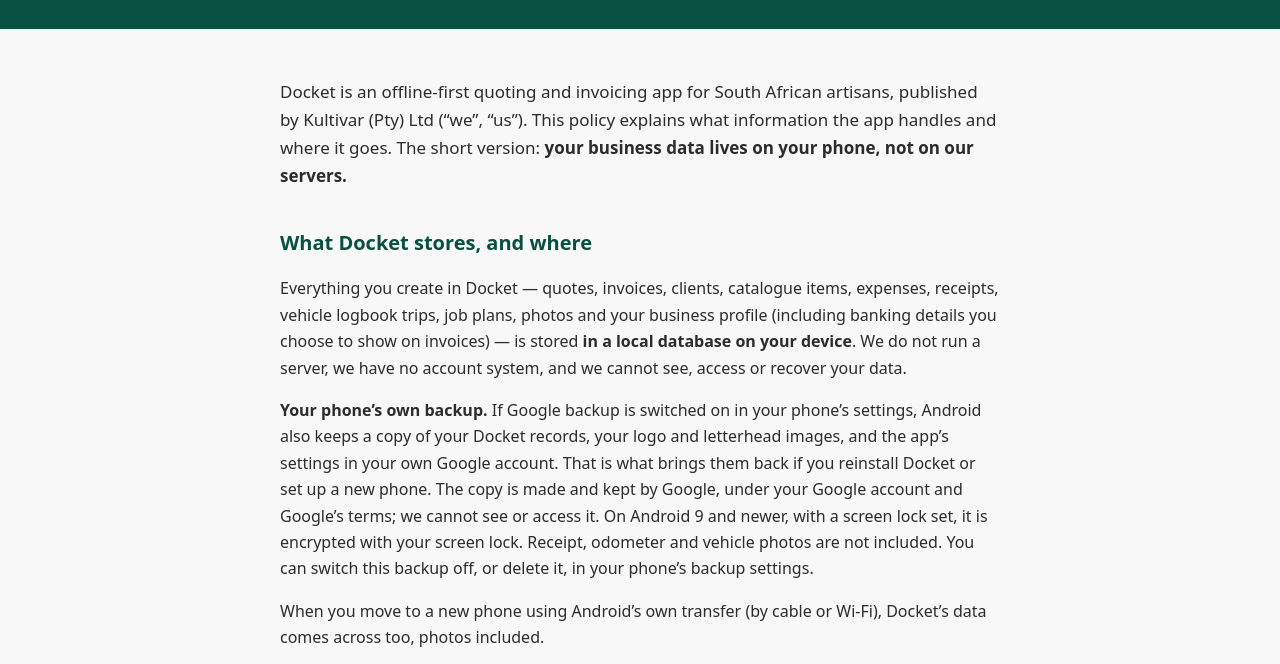
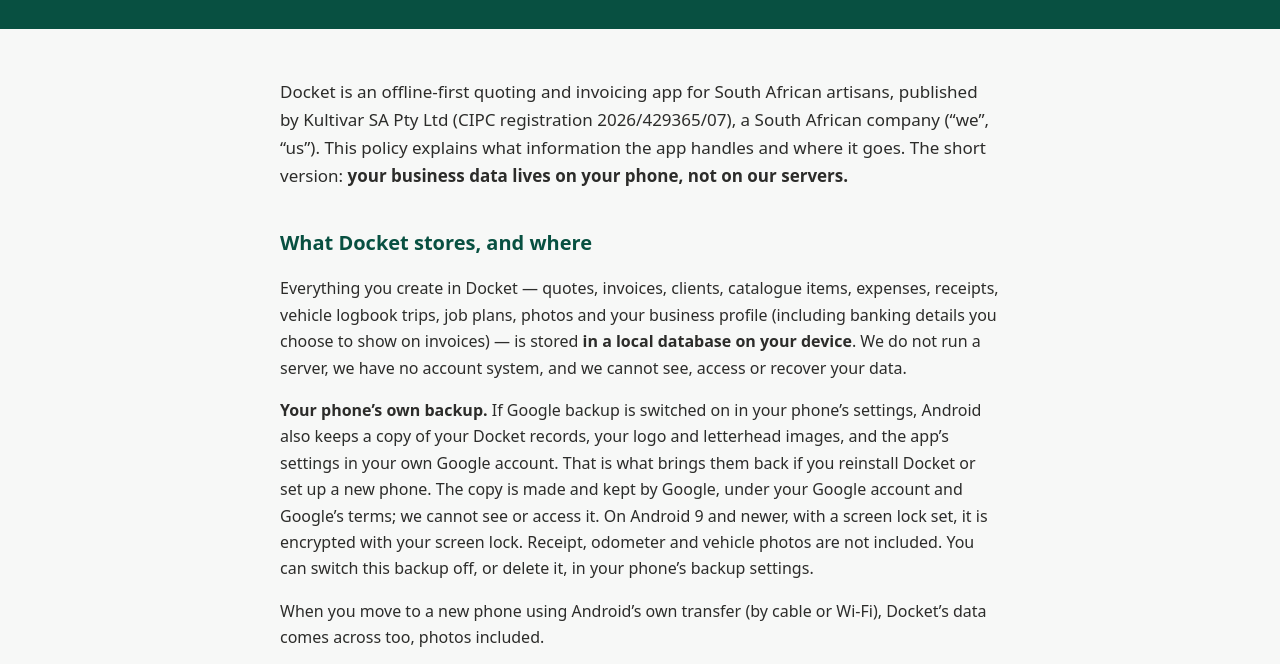
Before and after one commit to KultivarSA/docket-legal, a plain HTML site: page index.html in a window 1280 px wide. Shown: the part 116-780 px from the top of the page. Drawn offline with Linux system fonts and the light colour scheme.

Commit message:
Name the publisher as Kultivar SA Pty Ltd
Was "Kultivar (Pty) Ltd" in the opening paragraph and the footer. Adds the CIPC registration number, as the website and terms show it.

Co-Authored-By: Claude Opus 5.5 <noreply@anthropic.com>

```diff
--- a/index.html
+++ b/index.html
@@ -37,7 +37,8 @@
 </div></header>
 <main>
   <p class="lead">Docket is an offline-first quoting and invoicing app for South
-  African artisans, published by Kultivar (Pty) Ltd (&ldquo;we&rdquo;,
+  African artisans, published by Kultivar SA Pty Ltd (CIPC registration
+  2026/429365/07), a South African company (&ldquo;we&rdquo;,
   &ldquo;us&rdquo;). This policy explains what information the app handles and
   where it goes. The short version: <strong>your business data lives on your
   phone, not on our servers.</strong></p>
@@ -130,6 +131,6 @@
   the app&rsquo;s release notes. Questions or requests:
   <a href="mailto:docket@kultivar.io">docket@kultivar.io</a>.</p>
 </main>
-<footer>© 2026 Kultivar (Pty) Ltd · Docket</footer>
+<footer>© 2026 Kultivar SA Pty Ltd · Docket</footer>
 </body>
 </html>
```
